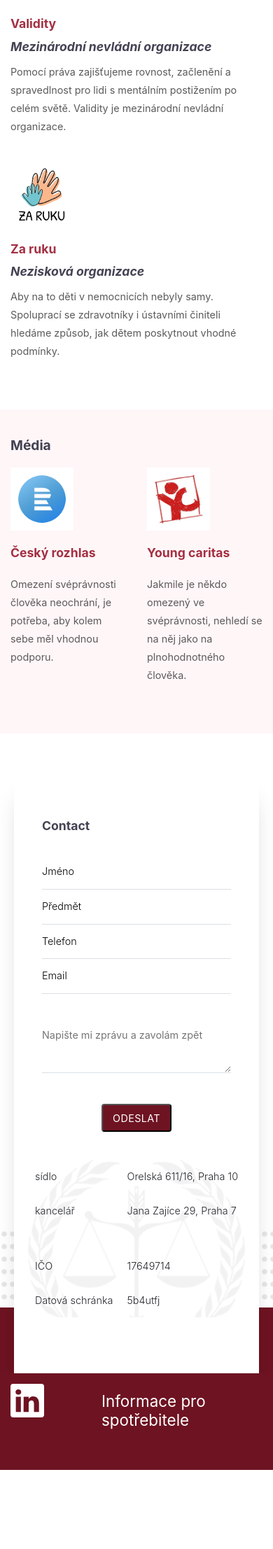
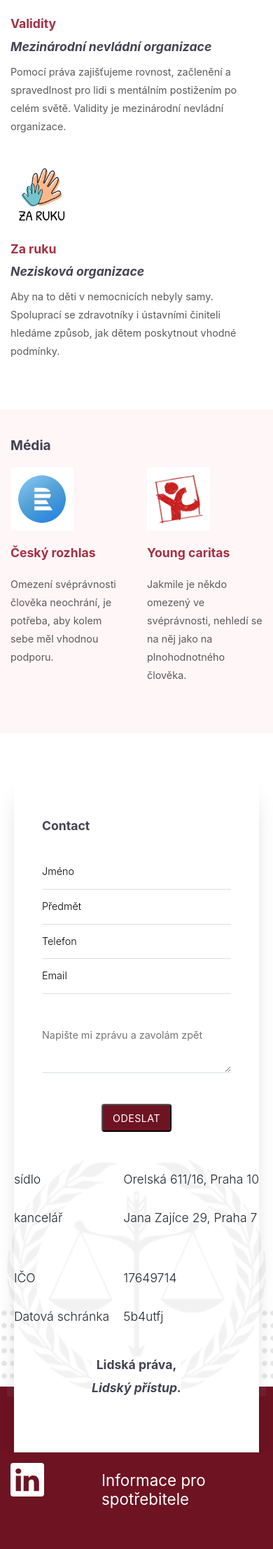
Before and after one commit to terezabartova/terezabartova.github.io, a Jekyll site: the page built from index.md, in a window 390 px wide. Shown: the part 1726-3939 px from the top of the page at 70% size. Built offline with Jekyll 4.4.1, drawn with Linux system fonts in a browser that asks for light colours; some web fonts are replaced; before the commit the page ends 3826 px from its top, so only the background shows below that.

Commit message:
cleanup + moto

```diff
--- a/_includes/contact.html
+++ b/_includes/contact.html
@@ -51,6 +51,14 @@
                                 <div class="contact__item">{{ .site.data.contact.datovka.id }}</div>
                             </div>
                         </div>
+                        {% for feature in site.data.features %}
+                        <div class="row justify-content-center pt-3">
+                            <div class="feature">
+                                <h2 class="feature-title">{{ feature.title }},</h2>
+                                <h3 class="feature-content">{{ feature.description }}</h3>
+                            </div>
+                        </div>
+                        {% endfor %}
                     </div>
                 </div>
             </div>
--- a/_sass/components/_contact.scss
+++ b/_sass/components/_contact.scss
@@ -76,10 +76,10 @@
       font-size: 1.1rem;
     }
     @include media-breakpoint-down(sm) {
-      font-size: 1.0rem;
+      font-size: 1.1rem;
     }
     @include media-breakpoint-down(xs) {
-      font-size: 0.9rem;
+      font-size: 1.1rem;
     }
 }
 
```
Also changed, not shown: _layouts/contact.html (deleted, +0 -17 lines).
